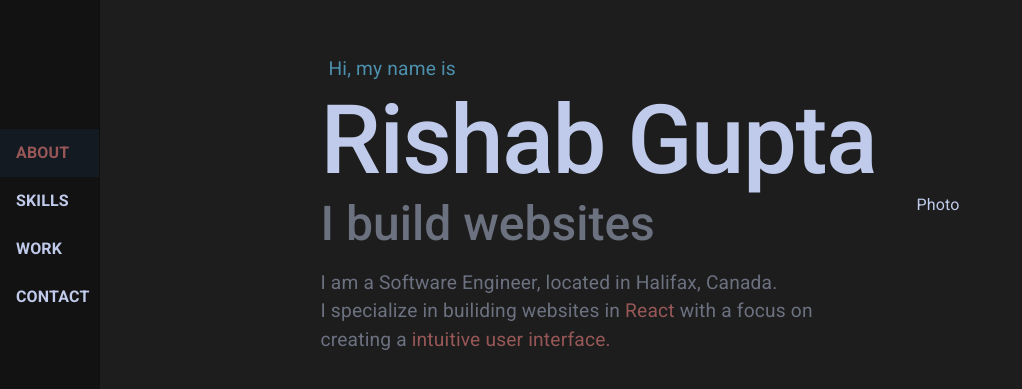
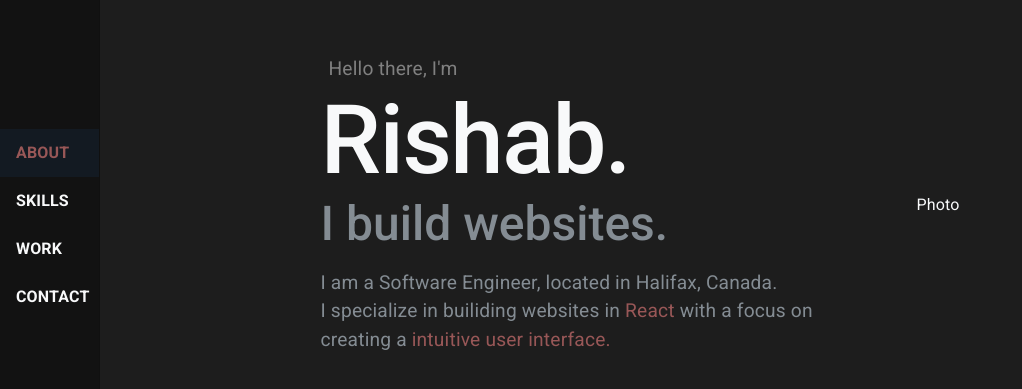
Before and after one commit to rishabgupta94/Portfoliov2, a React (Vite) app: page /about in a window 1280 px wide. Shown: the part 175-564 px from the top of the page, without its empty margins (0-1022 px from the left). Built offline with nearby package versions, Linux system fonts and the light colour scheme.

Commit message:
updates the theme colors

```diff
--- a/src/pages/About.tsx
+++ b/src/pages/About.tsx
@@ -15,19 +15,15 @@ export const About = () => {
 				height={'100vh'}
 			>
 				<Grid item xs={12} sm={12} md={6} flexDirection="column-reverse">
-					<Typography
-						marginLeft={1}
-						fontSize={'larger'}
-						color={theme.palette.text.third}
-					>
-						Hi, my name is
+					<Typography marginLeft={1} fontSize={'larger'} color={'gray'}>
+						Hello there, I&apos;m
 					</Typography>
 					<Typography
 						variant="h1"
 						fontWeight={500}
 						color={theme.palette.text.primary}
 					>
-						Rishab Gupta
+						Rishab.
 					</Typography>
 					<Typography
 						variant="h3"
@@ -35,7 +31,7 @@ export const About = () => {
 						gutterBottom
 						color={theme.palette.text.disabled}
 					>
-						I build websites
+						I build websites.
 					</Typography>
 					<Typography fontSize={'larger'} color={theme.palette.text.disabled}>
 						I am a Software Engineer, located in Halifax, Canada.
--- a/src/utils/theme.ts
+++ b/src/utils/theme.ts
@@ -14,10 +14,10 @@ export const themeDark = createTheme({
 			main: '#6C7180',
 		},
 		text: {
-			primary: '#C0CBEB',
+			primary: '#F8F9FA',
 			secondary: '#985757',
 			third: '#4D90AD',
-			disabled: '#6C7180',
+			disabled: '#848C93',
 		},
 		background: { default: '#1D1D1D', navbar: '#121212' },
 	},
```
